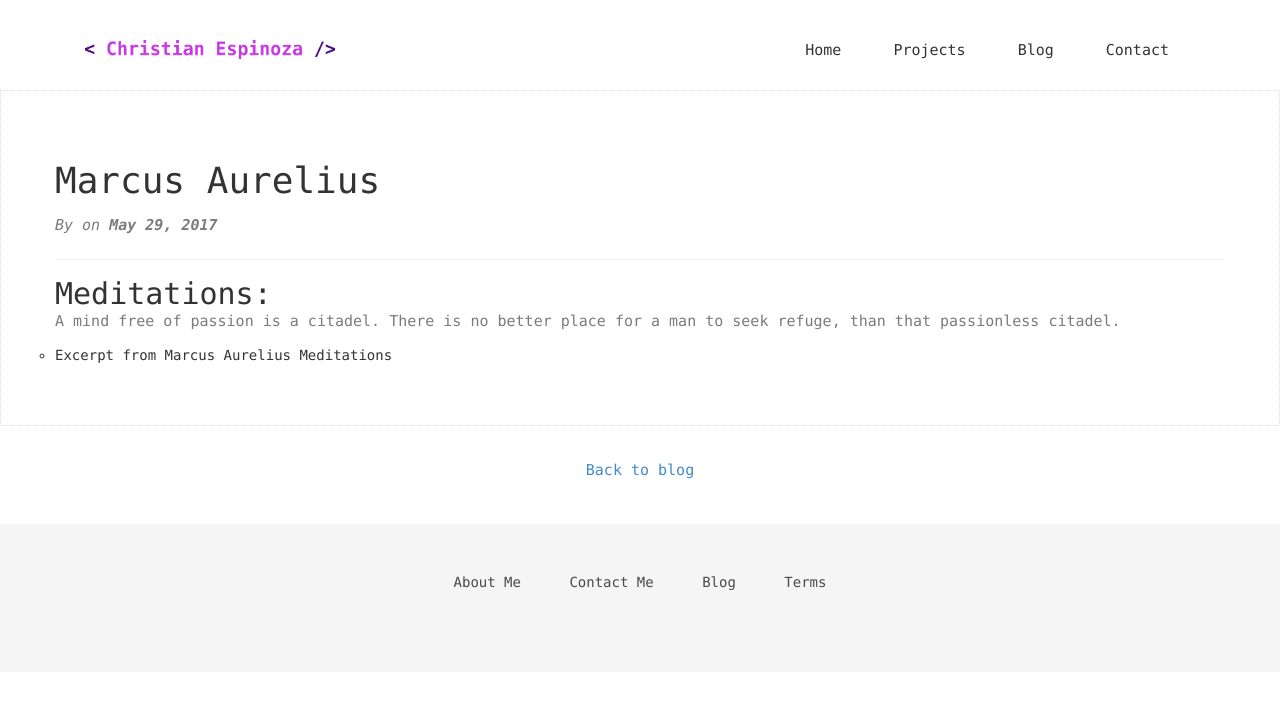
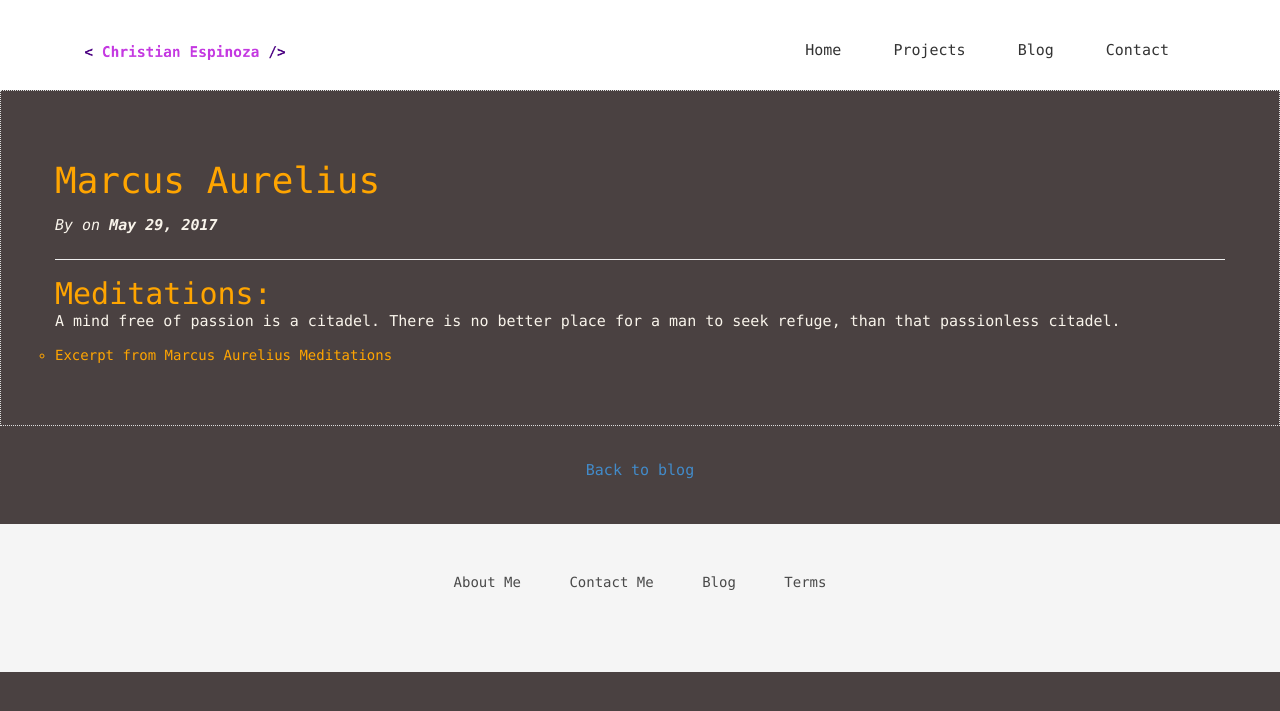
Before and after one commit to Kingslayyerr/Kingslayyerr.github.io, a Jekyll site: the page built from _posts/2017-05-29-fifth-post.markdown, in a window 1280 px wide. Shown: the top 711 px of the page. Built offline with Jekyll 4.4.1, drawn with Linux system fonts in a browser that asks for light colours; nearby versions of some CDN libraries; some web fonts are replaced.

```diff
--- a/_includes/header.html
+++ b/_includes/header.html
@@ -15,13 +15,13 @@
             <span class="icon-bar"></span>
             </button>
             <a class="navbar-brand" href="{{ site.baseurl }}/">
-              <img src="/img/logo.png" alt="Logo" style="max-width: 250px; padding-top: 6%; "> <!-- style="max-height:64px;" -->
+              <img src="/img/logo.png" alt="Logo" style="max-width: 200px; padding-top: 10%; "> <!-- style="max-height:64px;" -->
             </a>
           </div>
             <!-- Collect the nav links, forms, and other content for toggling -->
             <div class="collapse navbar-collapse" id="bs-example-navbar-collapse-1">
               <ul class="nav navbar-nav navbar-right">
-                <li style="font-family: 'menlo', sans-serif;"><a href="{{ site.baseurl }}/">Home</a></li>
+                <li><a href="{{ site.baseurl }}/" style="font-family: 'menlo', sans-serif;">Home</a></li>
                 <li><a href="{{ site.baseurl }}/work">Projects</a></li>
                 <li><a href="{{ site.baseurl }}/blog">Blog</a></li>
                 <!-- <li><a href="#">Service</a></li> -->
--- a/css/airspace.css
+++ b/css/airspace.css
@@ -16,6 +16,8 @@
 body {
   font-family: 'menlo', sans-serif;
   -webkit-font-smoothing: antialiased;
+  color: orange;
+  background-color: #4a4141;
 }
 h1,
 h2,
@@ -55,11 +57,12 @@ a:active {
   text-transform: ;
   font-size: 28px;
   font-weight: 600;
+  color: orange;
 }
 .section-title p {
   font-family: 'Volkhov', serif;
   font-style: italic;
-  color: #666;
+  color: #b1ea49;
 }
 /*--
 	Header Start
@@ -157,7 +160,7 @@ font header .navbar-default .navbar-nav li a:hover {
   margin: 0;
 }
 #intro .block p {
-  color: #7B7B7B;
+  color: #f9f4eb;
   padding-top: ;
 }
 #intro .block img {
@@ -188,10 +191,10 @@ font header .navbar-default .navbar-nav li a:hover {
 #service .service-item h4 {
   padding-top: 20px;
   margin: 0;
-  color: #666;
+  color: #ec5656;
 }
 #service .service-item p {
-  color: #888;
+  color: ##f9f4eb;
   padding-top: 10px;
   margin: 0;
   font-size: 14px;
```
